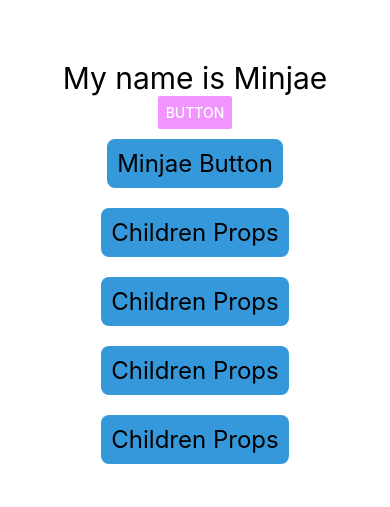
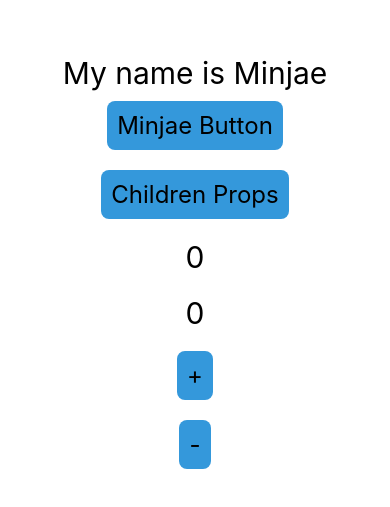
Before and after one commit to ssi02014/React-Native-Tutorial, a React Native app: screen / in a window 390 px wide. Shown: the part 155-662 px from the top of the page. Built offline with nearby package versions, Linux system fonts and the light colour scheme.

Commit message:
Add(minjae): useState 사용하기

```diff
--- a/src/App.js
+++ b/src/App.js
@@ -1,5 +1,6 @@
 import React from 'react';
 import {View, StyleSheet, Text, Button} from 'react-native';
+import Counter from './components/Counter';
 import MyButton from './components/MyButton';
 
 const App = () => {
@@ -26,12 +27,9 @@ const App = () => {
                         else return 'My First React Native';
                     })()}
                 </Text>
-                <Button title="Button" color="#f194ff" onPress={() => alert('click!')} />
-                <MyButton title="Minjae Button"></MyButton>
-                <MyButton title="Minjae Button">Children Props</MyButton>
-                <MyButton title="Minjae Button">Children Props</MyButton>
-                <MyButton title="Minjae Button">Children Props</MyButton>
-                <MyButton title="Minjae Button">Children Props</MyButton>
+                <MyButton title="Minjae Button" onPress={() => alert('props')}></MyButton>
+                <MyButton title="Minjae Button" onPress={() => alert('children')}>Children Props</MyButton>
+                <Counter />
             </View>
         </>
     );
--- /dev/null
+++ b/src/components/Counter.js
@@ -0,0 +1,31 @@
+import React, {useState} from 'react';
+import {View, Text, StyleSheet} from 'react-native';
+import MyButton from './MyButton';
+
+const Counter = () => {
+    const [count, setCount] = useState(0);
+    const [double, setDouble] = useState(0);
+
+    const styles = StyleSheet.create({
+        title: {
+            fontSize: 30,
+            margin: 10,
+        }
+    })
+    return (
+        <View style={{alignItems: 'center'}}>
+            <Text style={styles.title}>{count}</Text>
+            <Text style={styles.title}>{double}</Text>
+            <MyButton title="+" onPress={() => {
+                setCount(count + 1);
+                setDouble(double + 2);
+            }} />
+            <MyButton title="-" onPress={() => {
+                setCount(count - 1);
+                setDouble(double - 2);
+            }}/>
+        </View>
+    );
+};
+
+export default Counter;
--- a/src/components/MyButton.js
+++ b/src/components/MyButton.js
@@ -2,7 +2,7 @@ import React from 'react';
 import {TouchableOpacity, Text, StyleSheet} from 'react-native';
 import PropTypes from 'prop-types';
 
-const MyButton = ({title, children}) => {
+const MyButton = ({title, children, onPress}) => {
     const styles = StyleSheet.create({
         button: {
             backgroundColor: '#3498db',
@@ -18,10 +18,11 @@ const MyButton = ({title, children}) => {
 
     MyButton.propTypes = {
         title: PropTypes.string,
+        onPress: PropTypes.func.isRequired,
     }
 
     return (
-        <TouchableOpacity style={styles.button} onPress={() => alert('click!')}>
+        <TouchableOpacity style={styles.button} onPress={onPress}>
             <Text style={{ fontSize: 24}}>{children || title}</Text>
         </TouchableOpacity>
     );
```
Also changed, not shown: 1 other file (tests, documents, lock files or other folders).
